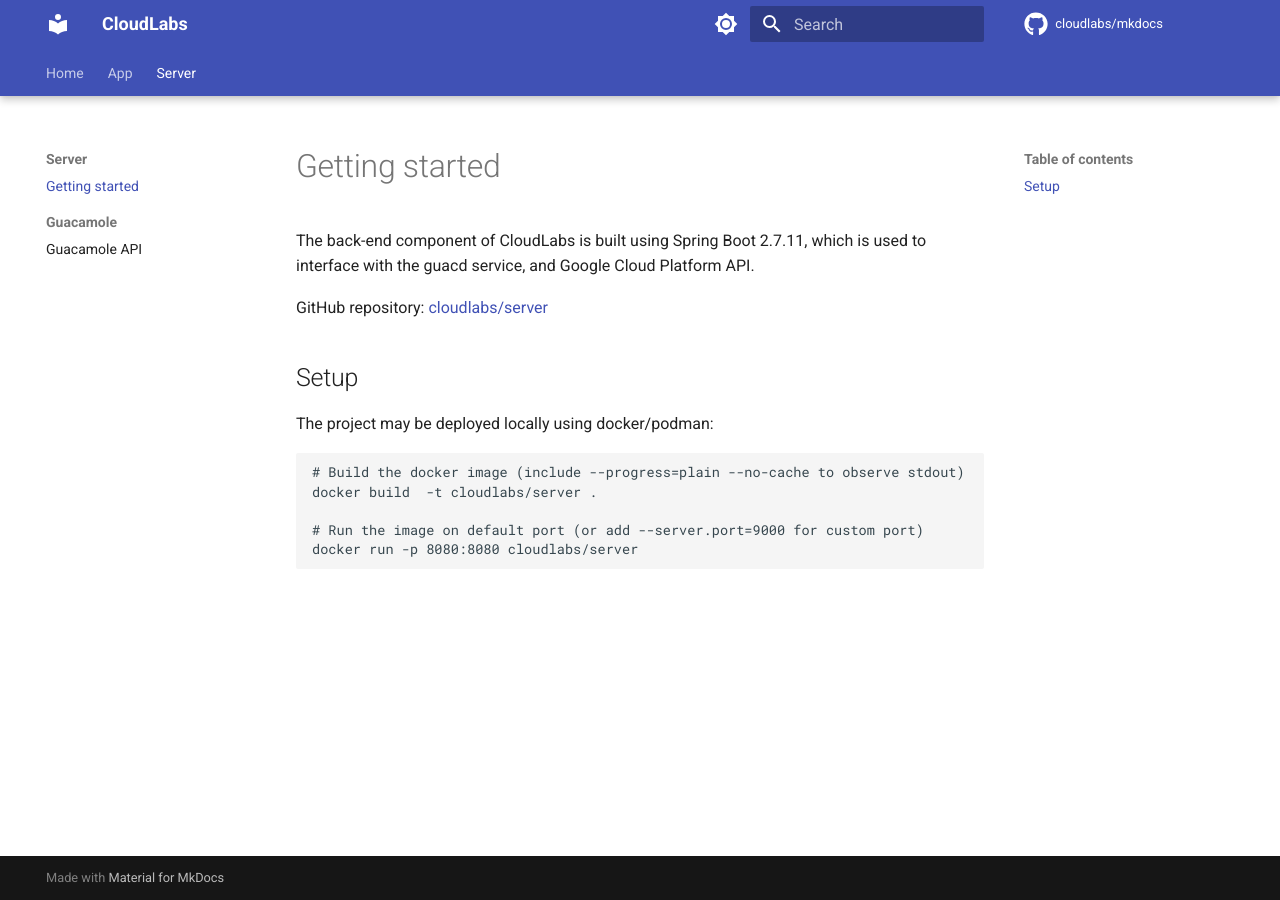
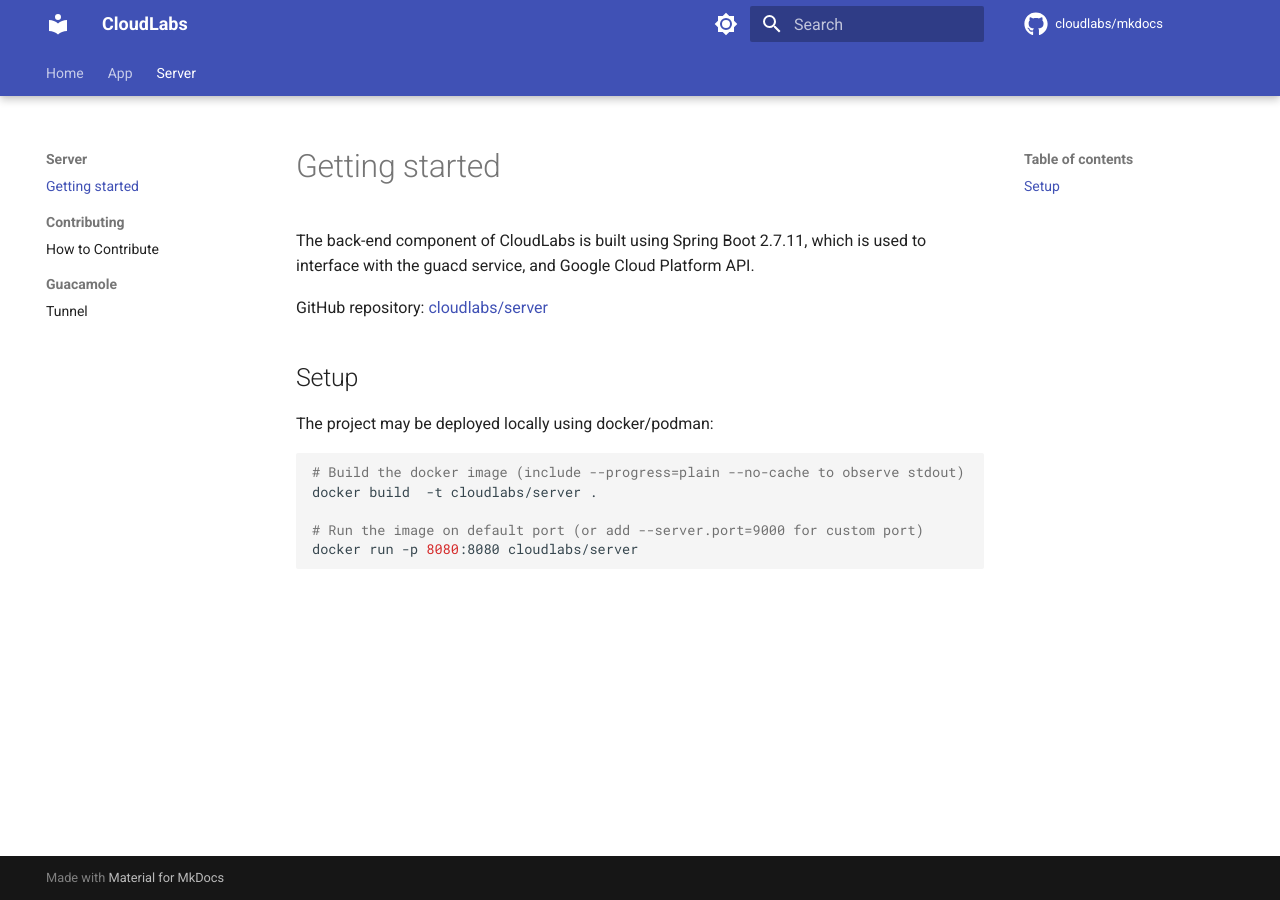
Before and after one commit to projectcatena/cloudlabs-mkdocs, an MkDocs documentation site: the page built from docs/server/index.md, in a window 1280 px wide. Built offline with MkDocs 1.6.1 and Material for MkDocs 9.7.7, drawn with Linux system fonts in a browser that asks for light colours; comment, search, counter and statistics services are not loaded.

Commit message:
Added CICD to GitHub Page and Extensions

```diff
--- a/docs/server/Guacamole/guacamole.md
+++ /dev/null
@@ -1 +0,0 @@
-# Guacamole API
--- /dev/null
+++ b/docs/server/Guacamole/tunnel.md
@@ -0,0 +1 @@
+# Tunnel
--- a/mkdocs.yml
+++ b/mkdocs.yml
@@ -30,6 +30,40 @@
 repo_url: https://github.com/projectcatena/cloudlabs-mkdocs
 repo_name: cloudlabs/mkdocs
 
+markdown_extensions:
+
+  # Python Markdown
+  - abbr
+  - admonition
+  - attr_list
+  - def_list
+  - footnotes
+  - md_in_html
+  - toc:
+      permalink: true
+
+  # Python Markdown Extensions
+  - pymdownx.arithmatex:
+      generic: true
+  - pymdownx.betterem:
+      smart_enable: all
+  - pymdownx.caret
+  - pymdownx.details
+  - pymdownx.emoji:
+      emoji_index: !!python/name:materialx.emoji.twemoji
+      emoji_generator: !!python/name:materialx.emoji.to_svg
+  - pymdownx.highlight
+  - pymdownx.inlinehilite
+  - pymdownx.keys
+  - pymdownx.mark
+  - pymdownx.smartsymbols
+  - pymdownx.superfences
+  - pymdownx.tabbed:
+      alternate_style: true
+  - pymdownx.tasklist:
+      custom_checkbox: true
+  - pymdownx.tilde
+
 # Page tree
 # nav:
 #   - Home:
```
Also changed, not shown: docs/app/Contributing/index.md (added, +19 -0 lines), docs/app/index.md (+1 -1 lines), docs/index.md (+4 -4 lines), docs/server/Contributing/index.md (added, +19 -0 lines), 1 other file.
